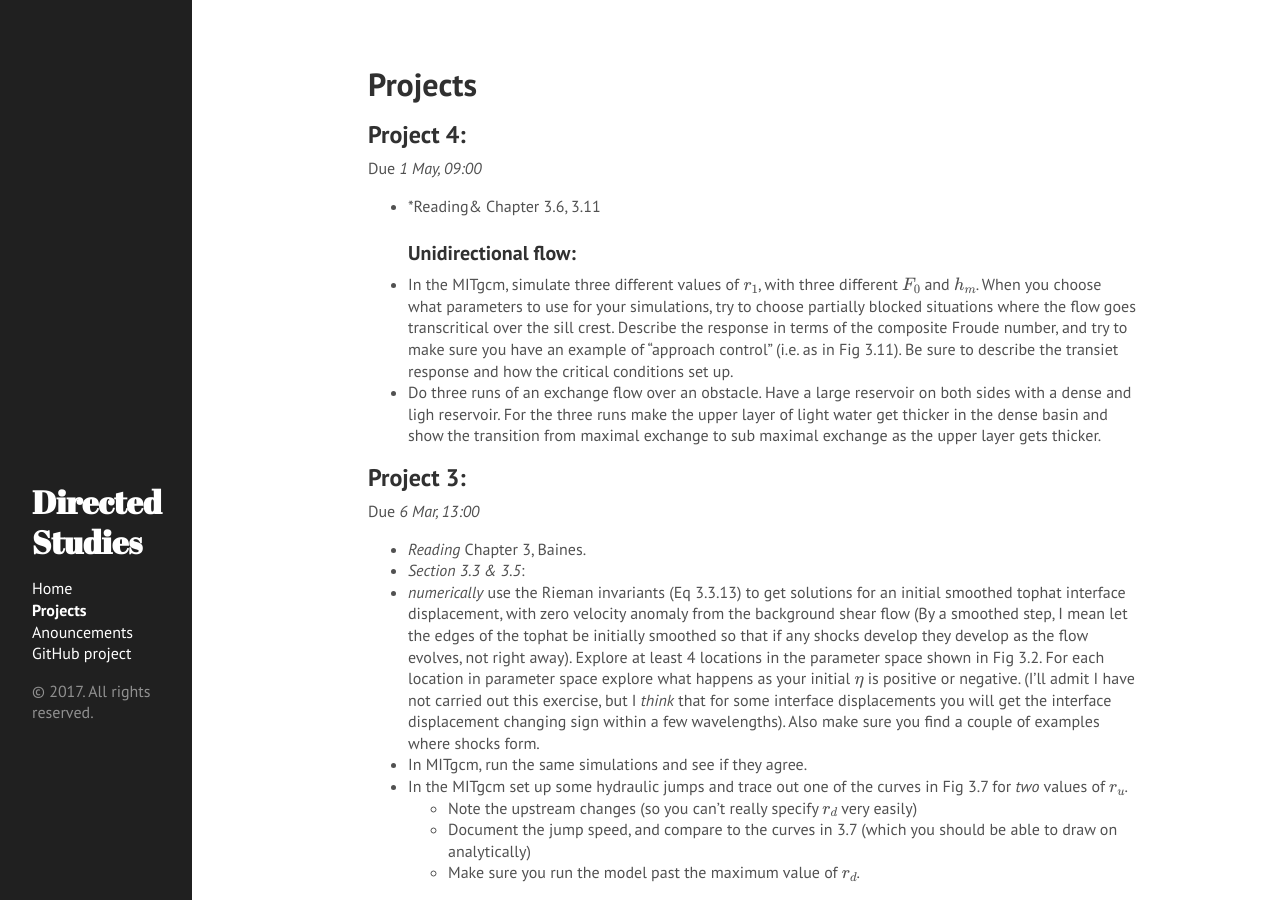
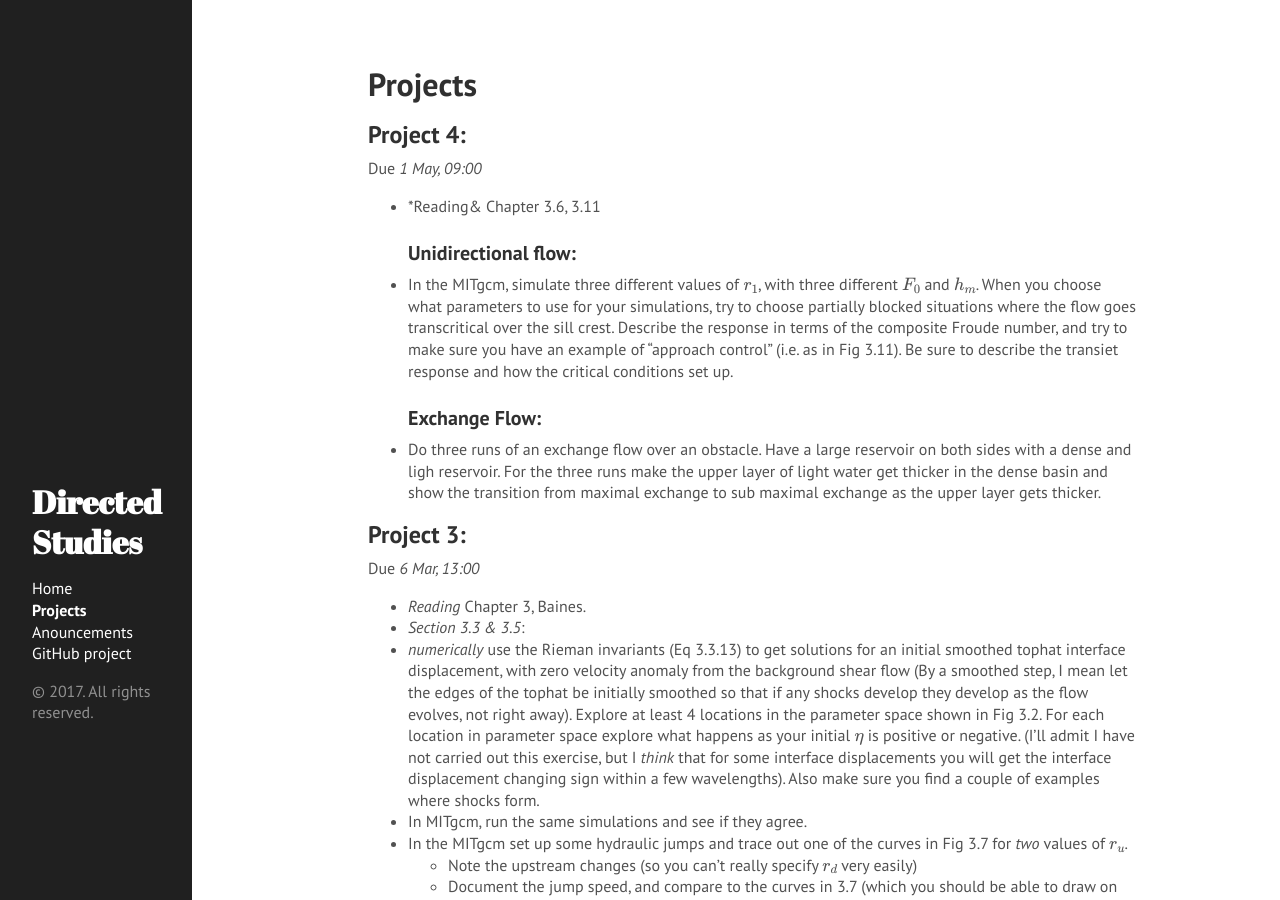
Before and after one commit to jklymak/DirStu17, a Jekyll site: the page built from docs/Projects/index.md, in a window 1280 px wide and 900 px high. Built offline with Jekyll 4.4.1, drawn with Linux system fonts in a browser that asks for light colours; formulas are drawn with MathJax 3; a script that is not in the unit is left out.

Commit message:
Project 4

```diff
--- a/docs/Projects/index.md
+++ b/docs/Projects/index.md
@@ -11,6 +11,7 @@ Due *1 May, 09:00*
   - *Reading& Chapter 3.6, 3.11
 ### Unidirectional flow:
   - In the MITgcm, simulate three different values of $r_1$, with three different $F_0$ and $h_m$.  When you choose what parameters to use for your simulations, try to choose partially blocked situations where the flow goes transcritical over the sill crest.  Describe the response in terms of the composite Froude number, and try to make sure you have an example of "approach control" (i.e. as in Fig 3.11).  Be sure to describe the transiet response and how the critical conditions set up.
+### Exchange Flow:
   - Do three runs of an exchange flow over an obstacle.  Have a large reservoir on both sides with a dense and ligh reservoir.  For the three runs make the upper layer of light water get thicker in the dense basin and show the transition from maximal exchange to sub maximal exchange as the upper layer gets thicker.
 
 ## Project 3:
```
